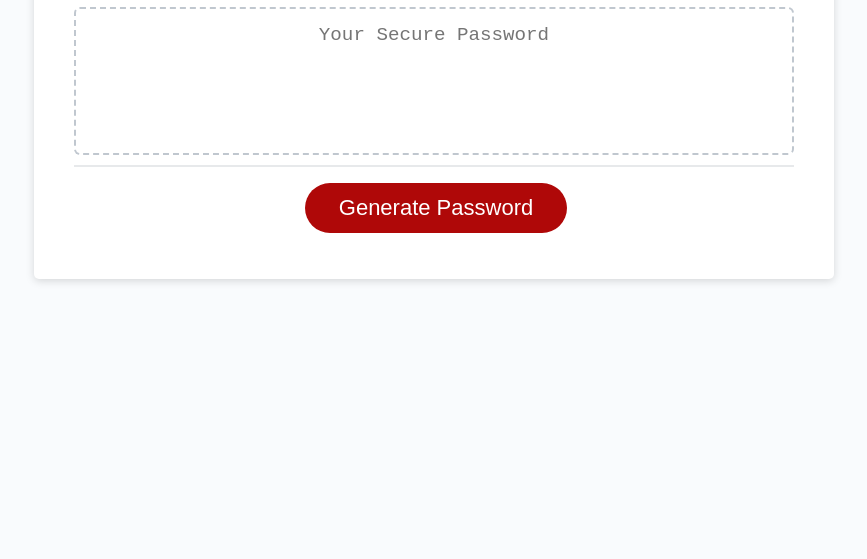
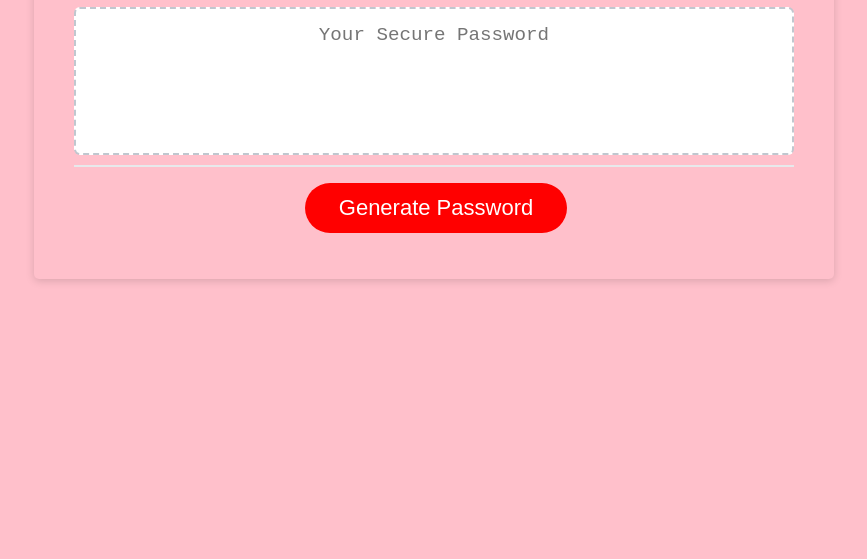
Before and after one commit to mrlane51/mini-projects, a plain HTML site: page 03-PassGen/Develop/index.html in a window 1280 px wide. Shown: the part 241-800 px from the top of the page, without its empty margins (206-1073 px from the left). Drawn offline with Linux system fonts and the light colour scheme.

Commit message:
changed some styling in css for main page

```diff
--- a/03-PassGen/Develop/style.css
+++ b/03-PassGen/Develop/style.css
@@ -10,6 +10,7 @@ body,
   height: 100%;
   margin: 0;
   padding: 0;
+  background-color: pink;
 }
 
 body {
@@ -40,6 +41,10 @@ header {
   margin: 0 auto;
   max-width: 800px;
   padding: 30px 40px;
+}
+
+.card {
+  background-color: pink;
 }
 
 .card-header::after {
@@ -74,7 +79,7 @@ header {
 
 .btn {
   border: none;
-  background-color: hsl(360, 91%, 36%);
+  background-color: red;
   border-radius: 25px;
   box-shadow: rgba(0, 0, 0, 0.1) 0px 1px 6px 0px rgba(0, 0, 0, 0.2) 0px 1px 1px
     0px;
@@ -86,6 +91,11 @@ header {
   padding: 14px 34px;
   text-align: center;
   cursor: pointer;
+}
+
+.btn:hover {
+  background: blueviolet;
+  transition: 1s;
 }
 
 button[disabled] {
```
